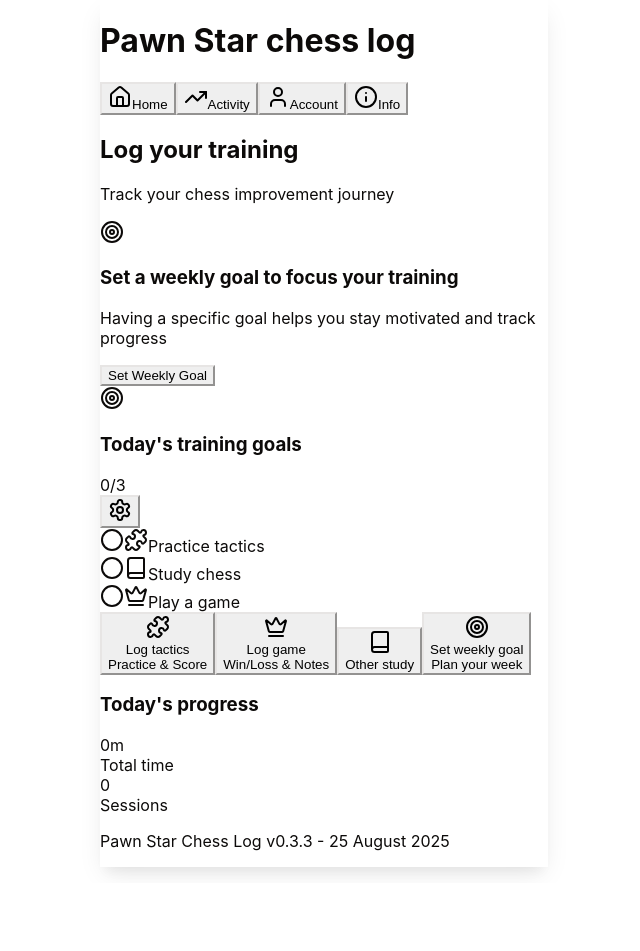
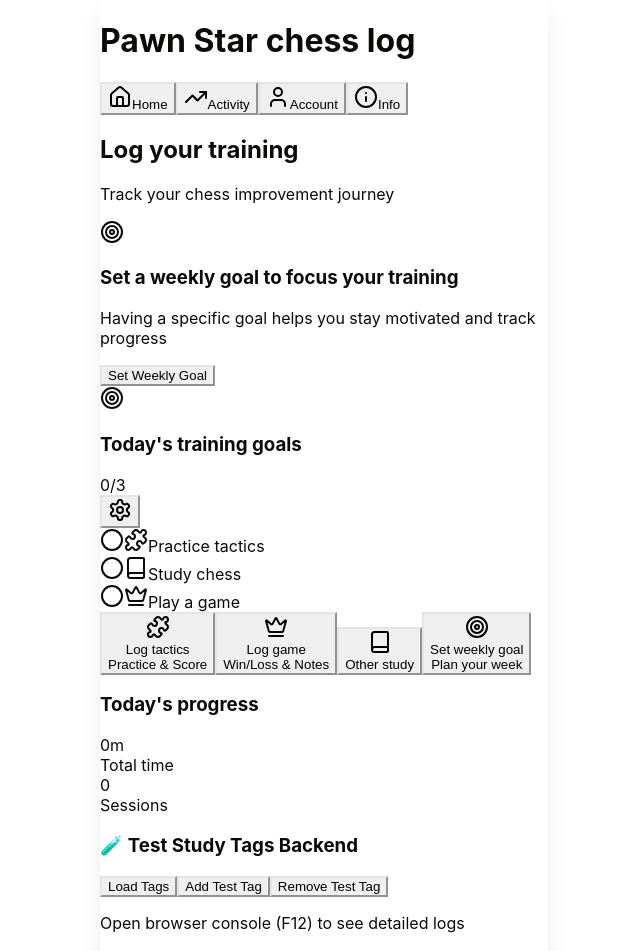
Before and after one commit to drillvoice/chess-app, a React (Vite) app in the folder client/: page / in a window 1280 px wide. Shown: the top 951 px of the page, without its empty margins (316-956 px from the left). Before the commit the page ends 883 px from the top, so only its background shows below. Built offline with nearby package versions, Linux system fonts and the light colour scheme.

Commit message:
testing of tag function

```diff
--- a/client/src/pages/home.tsx
+++ b/client/src/pages/home.tsx
@@ -10,6 +10,7 @@ import { Skeleton } from '@/components/ui/skeleton';
 import type { TrainingSession } from '@shared/schema';
 import { formatSessionDate, getGoalProperties, isToday } from '@/lib/utils';
 import versionData from '@/version.json';
+import { getUserStudyPreferences, addCustomStudyTag, removeCustomStudyTag } from '@/lib/firebase/settings';
 
 interface Statistics {
   totalHours: number;
@@ -317,6 +318,65 @@ export default function Home() {
         <GoalModal open={goalModalOpen} onOpenChange={setGoalModalOpen} />
       </Suspense>
 
+      {/* TEMPORARY: Test Study Preferences Backend */}
+      <div className="mt-6 rounded-xl bg-blue-50 p-4">
+        <h3 className="mb-2 text-sm font-semibold text-blue-800">🧪 Test Study Tags Backend</h3>
+        <div className="space-y-2">
+          <Button
+            size="sm"
+            variant="outline"
+            onClick={async () => {
+              try {
+                const prefs = await getUserStudyPreferences();
+                console.log('📋 Current study preferences:', prefs);
+                alert(`Current tags: ${prefs.customTags.join(', ')}`);
+              } catch (error) {
+                console.error('❌ Error loading preferences:', error);
+                alert('Error loading preferences - check console');
+              }
+            }}
+            className="mr-2 text-xs"
+          >
+            Load Tags
+          </Button>
+          <Button
+            size="sm"
+            variant="outline"
+            onClick={async () => {
+              try {
+                await addCustomStudyTag('test-tag');
+                console.log('✅ Added test-tag');
+                alert('Added "test-tag" - click Load Tags to see');
+              } catch (error) {
+                console.error('❌ Error adding tag:', error);
+                alert('Error adding tag - check console');
+              }
+            }}
+            className="mr-2 text-xs"
+          >
+            Add Test Tag
+          </Button>
+          <Button
+            size="sm"
+            variant="outline"
+            onClick={async () => {
+              try {
+                await removeCustomStudyTag('test-tag');
+                console.log('🗑️ Removed test-tag');
+                alert('Removed "test-tag" - click Load Tags to see');
+              } catch (error) {
+                console.error('❌ Error removing tag:', error);
+                alert('Error removing tag - check console');
+              }
+            }}
+            className="text-xs"
+          >
+            Remove Test Tag
+          </Button>
+        </div>
+        <p className="mt-2 text-xs text-blue-600">Open browser console (F12) to see detailed logs</p>
+      </div>
+
       {/* Version Control Note */}
       <div className="mt-8 border-t border-gray-200 pt-4 text-center">
         <p className="text-xs text-gray-500">  Pawn Star Chess Log v{versionData.version} - {versionData.lastUpdated}</p>
```
